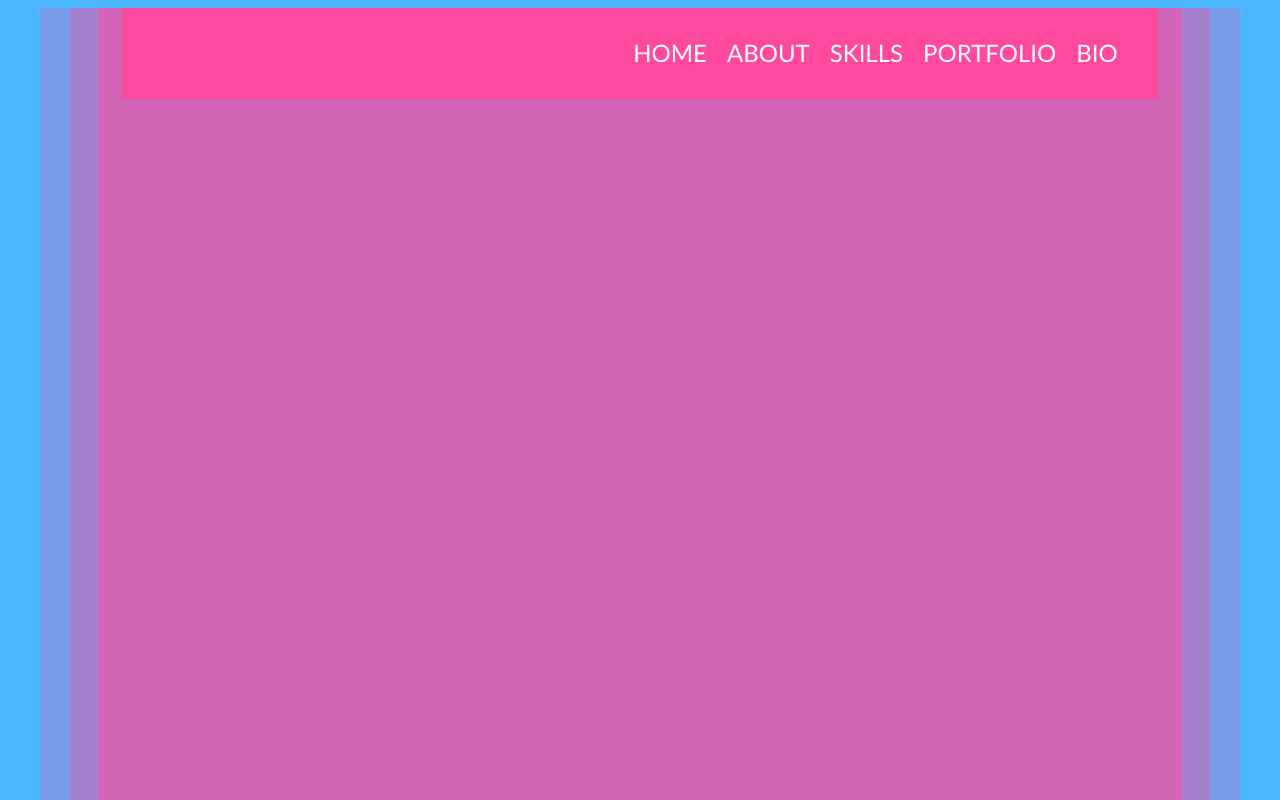
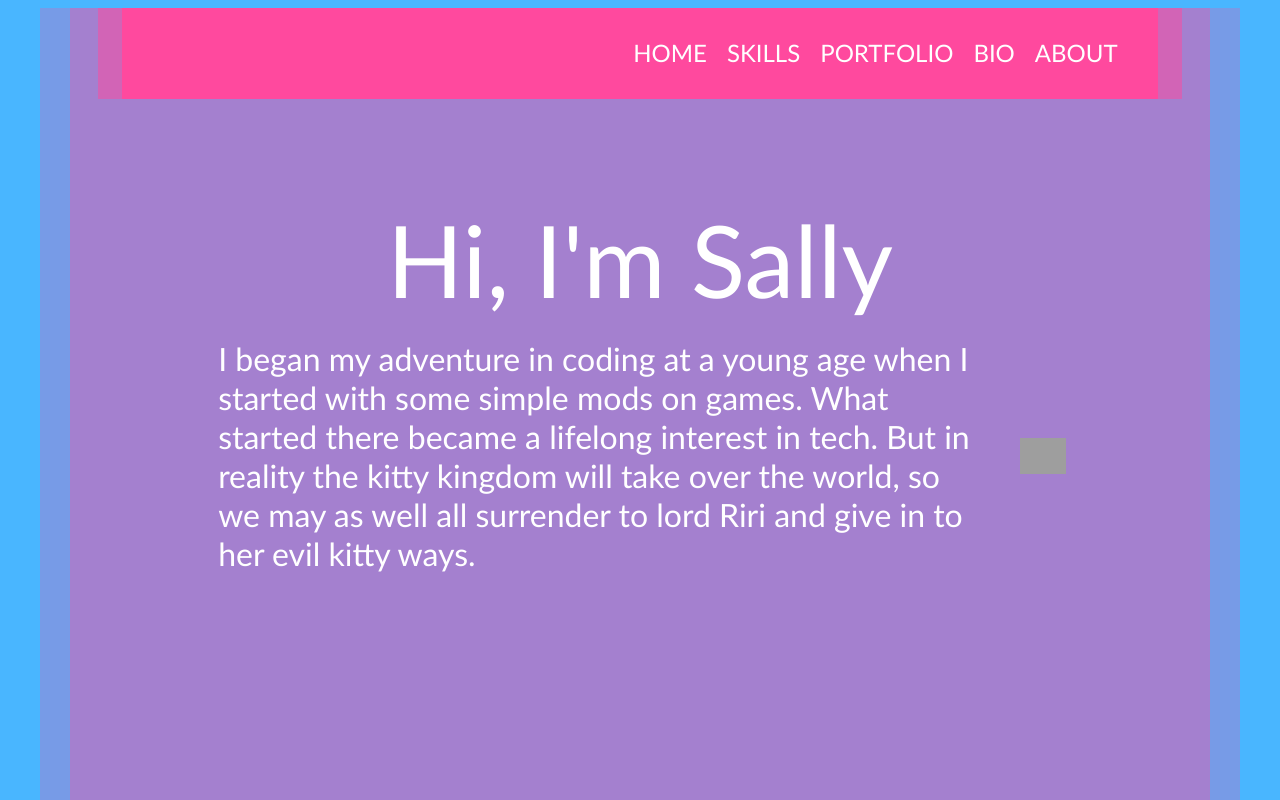
Before and after one commit to lilsahlee/portfolio, a plain HTML site: page index.html in a window 1280 px wide. Shown: the top 800 px of the page. Drawn offline with Linux system fonts and the light colour scheme; grey boxes are pictures that could not be loaded.

Commit message:
began work on the home section

```diff
--- a/index.html
+++ b/index.html
@@ -4,7 +4,7 @@
 <head>
     <meta charset="UTF-8">
     <meta name="viewport" content="width=device-width, initial-scale=1.0">
-    <title>Header Practice</title>
+    <title>Sally Betz</title>
     <link rel="stylesheet" type="text/css" href="styles.css">
 </head>
 
@@ -13,18 +13,36 @@
         <div class="wrapper">
             <div class="container">
                 <div class="head">
+
                     <ul class="headLink">
                         <li><a href="#home">Home</a></li>
-                        <li><a href="#">About</a></li>
-                        <li><a href="#">Skills</a></li>
-                        <li><a href="#">Portfolio</a></li>
-                        <li><a href="#">Bio</a></li>
+                        <li><a href="#skills">Skills</a></li>
+                        <li><a href="#portfolio">Portfolio</a></li>
+                        <li><a href="#bio">Bio</a></li>
+                        <li><a href="#about">About</a></li>
                     </ul>
                 </div>
-                <div class="space">
+                <div class="home" id="home">
 
-                </div>
-                <div class="Home" id="home">
+                    <div class="hi">
+                        Hi, I'm Sally
+                    </div>
+                    <div class="introImg">
+                        <div class="intro">
+                            I began my adventure in coding at a young age when I started with some simple mods on games.
+                            What started there became a lifelong interest in tech. But in reality the kitty kingdom will
+                            take over the world, so we may as well all surrender to lord Riri and give in to her evil
+                            kitty
+                            ways.
+                        </div>
+                        <div class="imgOne">
+                            <img src="salstikcrop.jpg" class="salstikr">
+                        </div>
+                    </div>
+                    <div class="space">
+
+                    </div>
+
 
                 </div>
             </div>
--- a/styles.css
+++ b/styles.css
@@ -23,6 +23,7 @@ body {
     background-color: #D264B6;
     width: 95%;
     margin: auto;
+
 }
 
 .head ul {
@@ -34,6 +35,7 @@ body {
     display: flex;
     justify-content: end;
     width: 90%;
+
 }
 
 .head ul li a {
@@ -63,6 +65,52 @@ body {
     width: 100%;
 }
 
+.headlink {
+    display: flex;
+    justify-content: flex-start;
+}
+
+.home {
+    display: flex;
+    background-color: #fff;
+    color: #fff;
+    background-color: #a480CF;
+    flex-direction: column;
+    padding: 100px;
+}
+
+.hi {
+    font-size: 100px;
+    width: 100%;
+    display: flex;
+    justify-content: center;
+
+}
+
+.introImg {
+
+    display: flex;
+    flex-direction: row;
+}
+
+.intro {
+    font-size: 32px;
+    padding: 20px;
+    display: flex;
+    align-items: center;
+}
+
+.imgOne {
+    display: flex;
+    align-items: center;
+    justify-content: center;
+
+}
+
+.salstikr {
+    width: 60%
+}
+
 .space {
     height: 1000px;
 }
```
